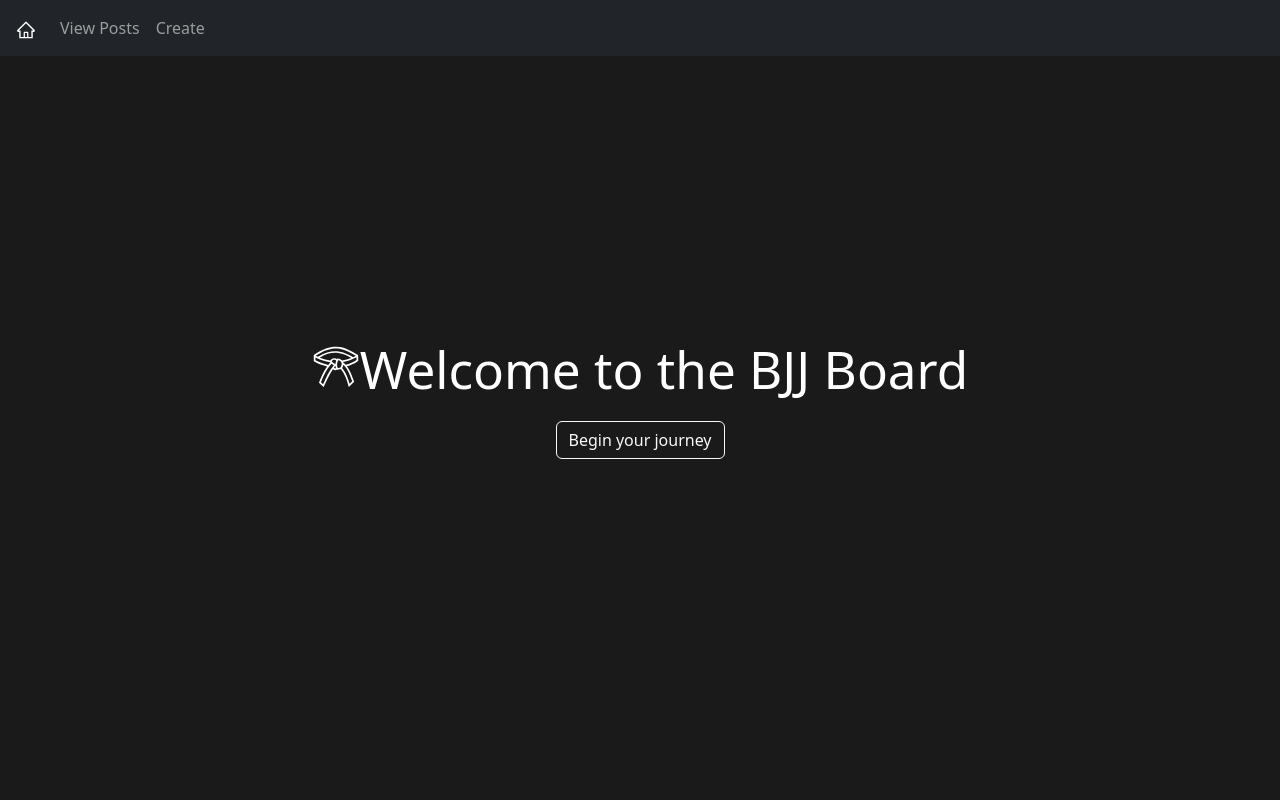
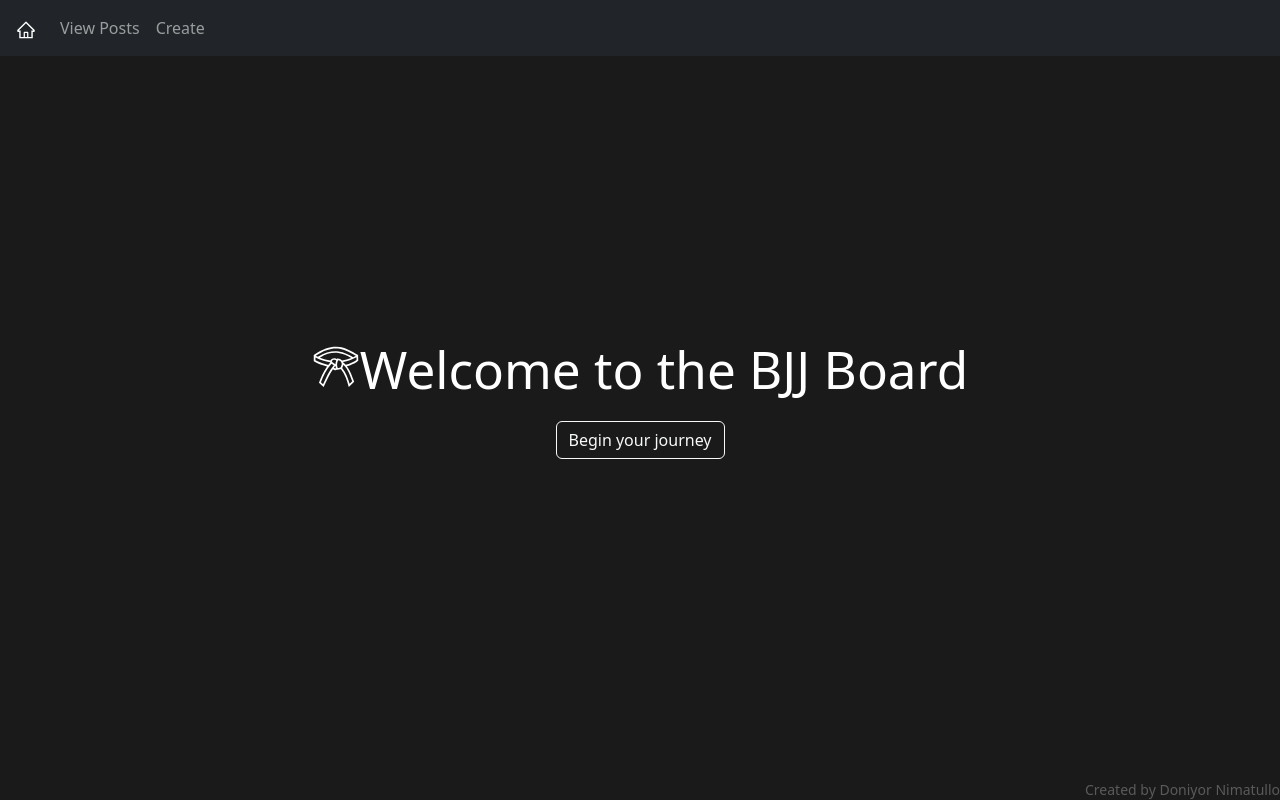
Before and after one commit to ndoniyor/bjj-board, a React (Vite) app: page / in a window 1280 px wide. Built offline with nearby package versions, Linux system fonts and the light colour scheme; no server answers.

Commit message:
misc. tags on page

```diff
--- a/routes/Layout.jsx
+++ b/routes/Layout.jsx
@@ -17,6 +17,7 @@ export default function Layout() {
         </Nav>
       </Navbar>
       <Outlet />
+      <small className="credit">Created by Doniyor Nimatullo</small>
     </div>
   );
 }
```
